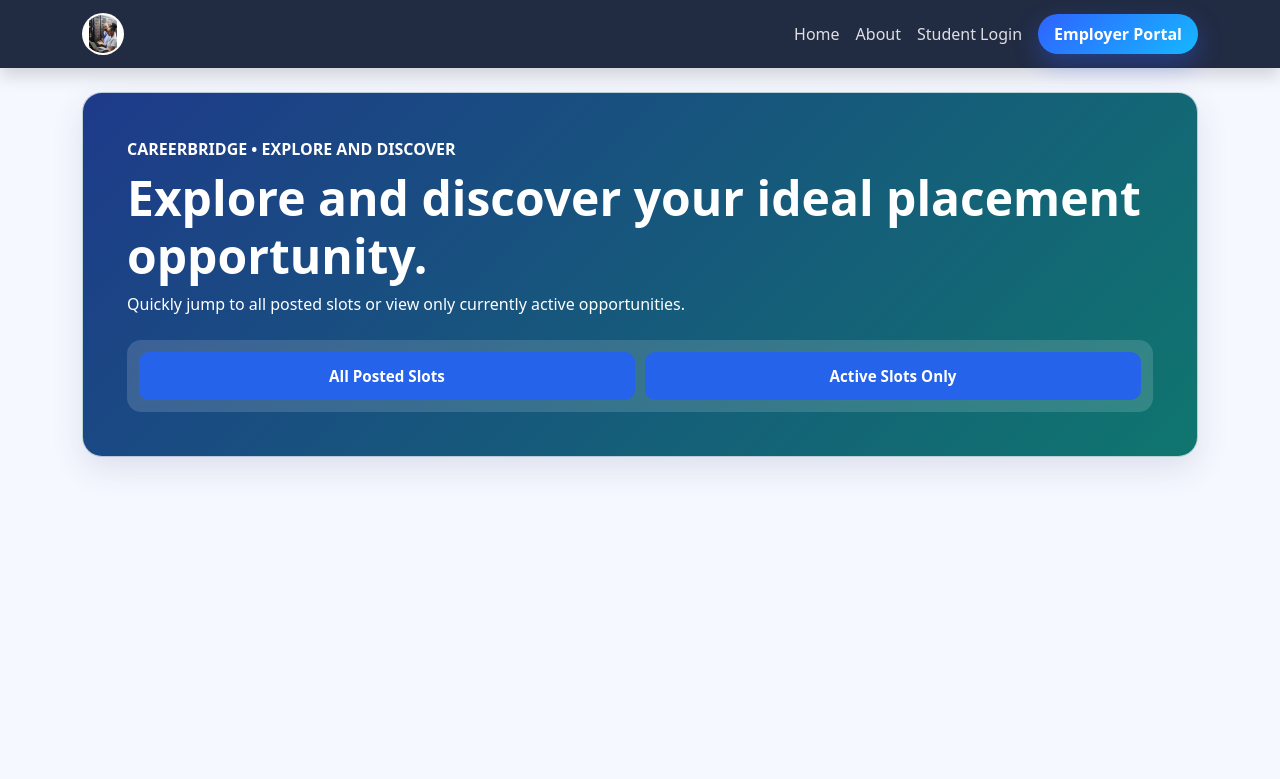
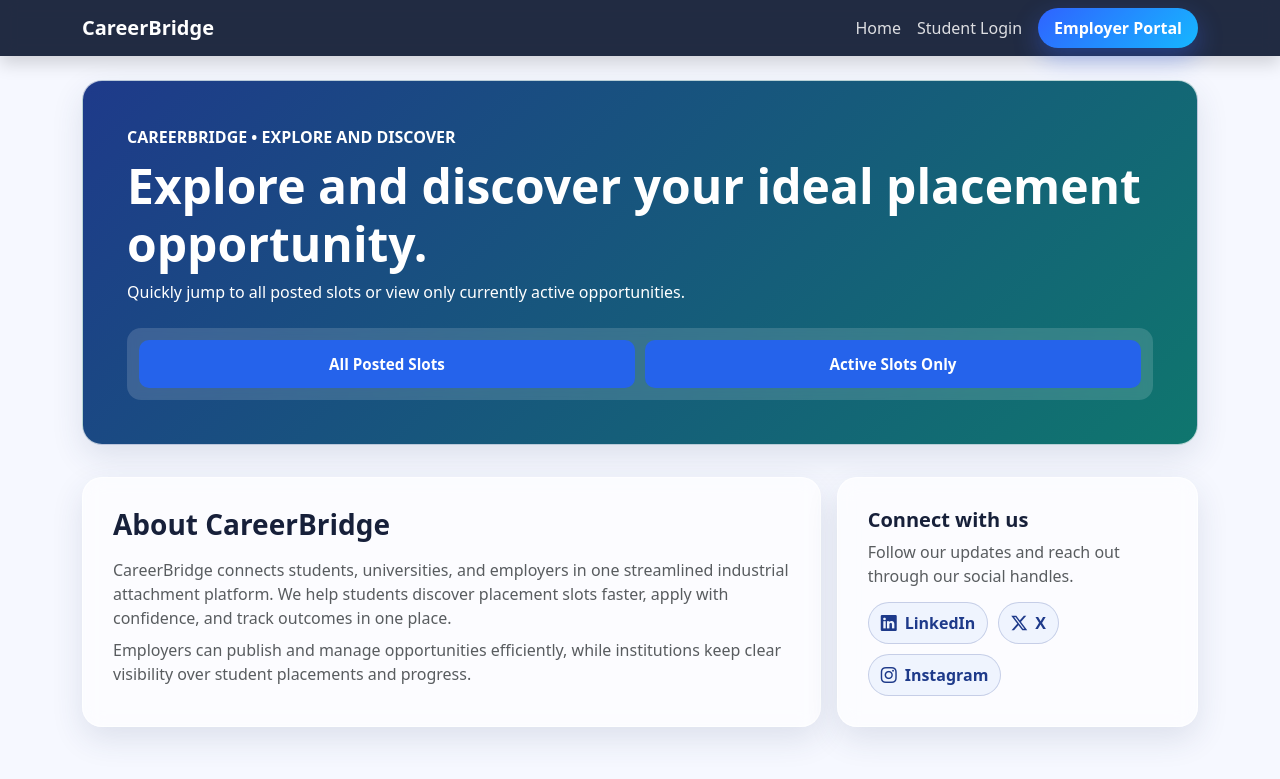
Before and after one commit to Nelvine201/Attachment_placement-portal, a Django app: page / in a window 1280 px wide. Shown: the top 779 px of the page. Run offline with Django 5.2, Linux system fonts and the light colour scheme; data that the repository does not hold is empty.

Commit message:
all changes

```diff
--- a/portal/forms.py
+++ b/portal/forms.py
@@ -13,8 +13,9 @@ class StudentRegistrationForm(forms.ModelForm):
     password = forms.CharField(
         widget=forms.PasswordInput(
             attrs={"class": "form-control", "id": "id_password"}
-        ),
-        help_text=password_validators_help_text_html(),
+            # ),
+            # help_text=password_validators_help_text_html(),
+        )
     )
 
     class Meta:
--- a/portal/templates/portal/base.html
+++ b/portal/templates/portal/base.html
@@ -64,18 +64,18 @@
 
     <nav class="navbar navbar-expand-lg navbar-dark mb-4 shadow">
         <div class="container">
-            <!--<a class="navbar-brand fw-bold" href="/">CareerBridge</a>-->
-            <a class="navbar-brand fw-bold d-flex align-items-center" href="{% url 'home' %}">
+            <a class="navbar-brand fw-bold" href="/">CareerBridge</a>
+            <!--<a class="navbar-brand fw-bold d-flex align-items-center" href="{% url 'home' %}">
                 {% load static %}
                 <img src="{% static 'images/portal.png' %}" alt="CareerBridge Logo" class="brand-logo me-2">
-            </a>
+            </a>-->
             <button class="navbar-toggler" type="button" data-bs-toggle="collapse" data-bs-target="#navbarNav">
                 <span class="navbar-toggler-icon"></span>
             </button>
             <div class="collapse navbar-collapse" id="navbarNav">
                 <ul class="navbar-nav ms-auto">
                     <a class="nav-link" href="{% url 'home' %}">Home</a>
-                    <a class="nav-link" href="{% url 'about' %}">About</a>
+                    <!--<a class="nav-link" href="{% url 'about' %}">About</a>-->
                     <a class="nav-link" href="{% url 'login' %}">Student Login</a>
                     <a class="nav-link employer-portal-btn" href="{% url 'register_employer' %}">Employer Portal</a>
 
--- a/portal/templates/portal/home.html
+++ b/portal/templates/portal/home.html
@@ -56,6 +56,48 @@
         background-color: #1D4ED8;
     }
 
+    .about-social-section {
+        margin-top: 8px;
+    }
+
+    .about-card {
+        grid-column: span 8;
+        padding: 30px;
+    }
+
+    .social-card {
+        grid-column: span 4;
+        padding: 30px;
+    }
+
+    .social-links {
+        display: flex;
+        flex-wrap: wrap;
+        gap: 10px;
+        margin-top: 14px;
+    }
+
+    .social-link {
+        display: inline-flex;
+        align-items: center;
+        gap: 8px;
+        text-decoration: none;
+        color: #1E3A8A;
+        font-weight: 600;
+        border: 1px solid rgba(30, 58, 138, 0.2);
+        padding: 8px 12px;
+        border-radius: 999px;
+        background: rgba(37, 99, 235, 0.06);
+        transition: all 0.2s ease;
+    }
+
+    .social-link:hover {
+        color: #0F766E;
+        border-color: rgba(15, 118, 110, 0.35);
+        background: rgba(15, 118, 110, 0.09);
+    }
+
+
 
     .fade-up {
         opacity: 0;
@@ -71,6 +113,11 @@
     @media (max-width: 991px) {
         .hero-searchbar {
             grid-template-columns: 1fr 1fr;
+        }
+
+        .about-card,
+        .social-card {
+            grid-column: span 12;
         }
     }
 
@@ -93,6 +140,37 @@
 
     </div>
 </section>
+<section class="home-grid about-social-section">
+    <div class="about-card glass-card fade-up">
+        <h2 class="h3 fw-bold mb-3">About CareerBridge</h2>
+        <p class="mb-2 text-muted">
+            CareerBridge connects students, universities, and employers in one streamlined industrial attachment
+            platform.
+            We help students discover placement slots faster, apply with confidence, and track outcomes in one place.
+        </p>
+        <p class="mb-0 text-muted">
+            Employers can publish and manage opportunities efficiently, while institutions keep clear visibility over
+            student placements and progress.
+        </p>
+    </div>
+
+    <div class="social-card glass-card fade-up">
+        <h3 class="h5 fw-bold mb-2">Connect with us</h3>
+        <p class="text-muted mb-0">Follow our updates and reach out through our social handles.</p>
+        <div class="social-links">
+            <a class="social-link" href="https://www.linkedin.com" target="_blank" rel="noopener noreferrer">
+                <i class="bi bi-linkedin"></i> LinkedIn
+            </a>
+            <a class="social-link" href="https://x.com" target="_blank" rel="noopener noreferrer">
+                <i class="bi bi-twitter-x"></i> X
+            </a>
+            <a class="social-link" href="https://www.instagram.com" target="_blank" rel="noopener noreferrer">
+                <i class="bi bi-instagram"></i> Instagram
+            </a>
+        </div>
+    </div>
+</section>
+
 <script>
     const observer = new IntersectionObserver((entries) => {
         entries.forEach((entry) => {
```
Also changed, not shown: portal/templates/portal/register.html (+3 -15 lines).
